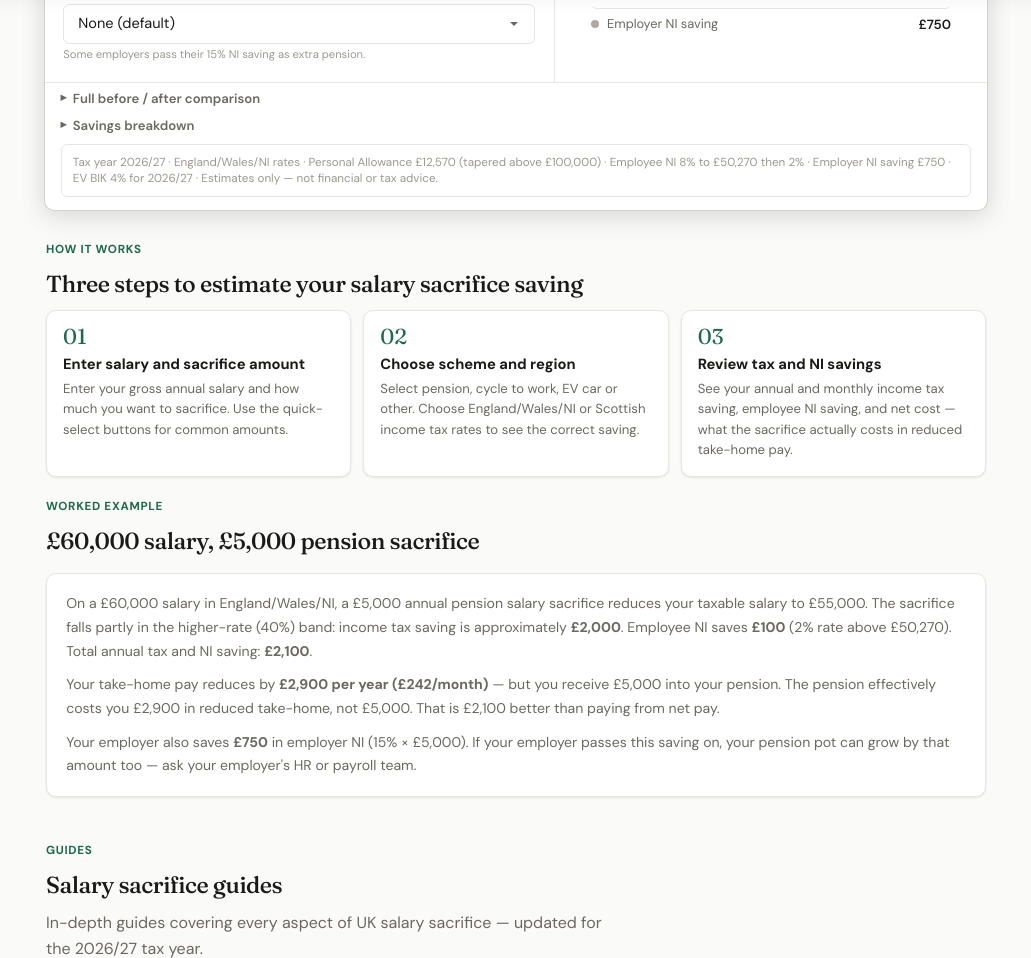
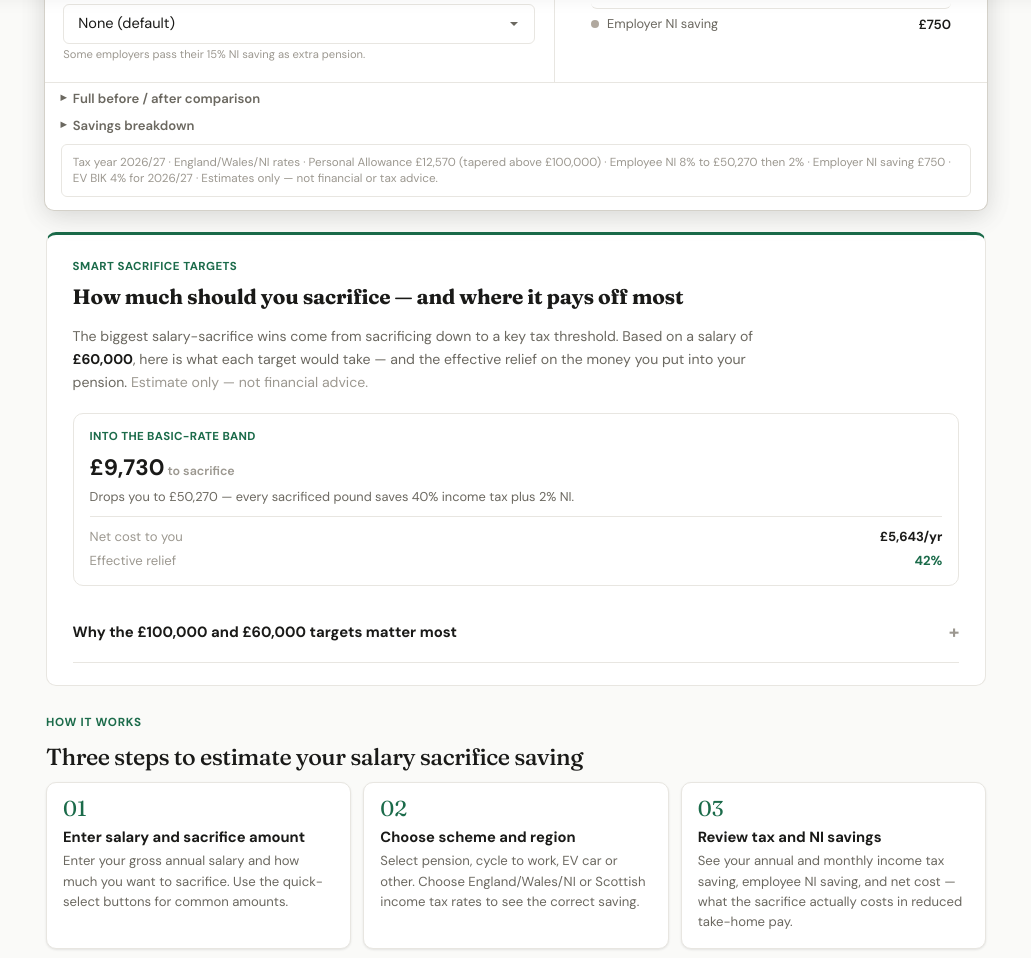
Before and after one commit to MaxSkippGriff/uksalarysacrificecalculator, a Flask app: page / in a window 1280 px wide. Shown: the part 877-1835 px from the top of the page, without its empty margins (124-1155 px from the left). Run offline with Flask 3, Linux system fonts and the light colour scheme.

Commit message:
uksalarysacrifice: add Smart Sacrifice Targets optimiser (functional differentiator)
The feature no other salary-sacrifice calculator has: target-based optimisation showing how much to
sacrifice to hit the key tax thresholds, and the effective relief at each.

- 100% client-side: reuses the existing in-browser takeHome() engine (hooked into calculate(),
  recomputed on every input). NO server call, no DB, no API -> zero extra Cloud Run cost.
- Targets: drop to £100,000 (restore the full £12,570 Personal Allowance — the 60% band),
  drop to £60,000 (avoid the High Income Child Benefit Charge), drop to £50,270 (into basic rate).
- For each: sacrifice amount, net annual cost to take-home, and effective relief % — verified accurate
  vs the engine (e.g. £110k Restore-PA target = 62% effective relief; basic-rate = 42%). Shows a clear
  'no targets yet' state at/below £50,270. Plain British English, caveated, not financial advice.
  Styling/analytics/AdSense preserved.

Co-Authored-By: Claude Opus 4.8 (1M context) <noreply@anthropic.com>

```diff
--- a/templates/landing.html
+++ b/templates/landing.html
@@ -694,6 +694,23 @@ body {
   </div><!-- /calc-card -->
 </section>
 
+<!-- SMART SACRIFICE TARGETS — computed client-side from your salary (no server call) -->
+<section class="section" id="smart-targets" style="padding-top:0.4rem;padding-bottom:0.75rem;scroll-margin-top:90px;">
+  <div style="background:var(--surface,#fff);border:1.5px solid var(--border,#e5e1da);border-top:3px solid var(--accent,#1B6B4A);border-radius:var(--radius,14px);padding:1.4rem 1.6rem;">
+    <div style="font-size:0.72rem;font-weight:700;letter-spacing:0.04em;text-transform:uppercase;color:var(--accent,#1B6B4A);">Smart sacrifice targets</div>
+    <h2 style="font-size:1.3rem;font-weight:700;color:var(--text-primary,#1a1a1a);margin:0.25rem 0 0;letter-spacing:-0.01em;">How much should you sacrifice — and where it pays off most</h2>
+    <p style="font-size:0.88rem;color:var(--text-secondary,#555);line-height:1.65;margin:0.7rem 0 0;max-width:700px;">The biggest salary-sacrifice wins come from sacrificing down to a key tax threshold. Based on a salary of <strong id="st-salary" style="color:var(--text-primary,#1a1a1a);">£60,000</strong>, here is what each target would take — and the effective relief on the money you put into your pension. <span style="color:var(--text-tertiary,#888);">Estimate only — not financial advice.</span></p>
+
+    <div id="targets-list" style="display:grid;grid-template-columns:repeat(auto-fit,minmax(240px,1fr));gap:0.8rem;margin-top:1.15rem;"></div>
+
+    <div id="targets-none" style="display:none;margin-top:1rem;padding:0.85rem 1rem;background:var(--accent-light,#eef6f1);border:1px solid var(--border,#e5e1da);border-radius:var(--radius,14px);font-size:0.86rem;color:var(--text-secondary,#555);line-height:1.6;">
+      Your salary is at or below the £50,270 higher-rate threshold, so these threshold-based targets don't apply yet. Salary sacrifice still saves you 20% income tax and 8% National Insurance on every pound sacrificed — see the result above.
+    </div>
+
+    <details class="faq-item" style="margin-top:1.1rem;"><summary class="faq-q" style="cursor:pointer;font-weight:700;">Why the £100,000 and £60,000 targets matter most</summary><div class="faq-a" style="font-size:0.86rem;color:var(--text-secondary,#555);line-height:1.7;padding-top:0.5rem;">Between £100,000 and £125,140 you lose £1 of your £12,570 Personal Allowance for every £2 earned, creating an <strong>effective 60% tax rate</strong> — so sacrificing in this band gives the highest relief of all. Between £60,000 and £80,000 the High Income Child Benefit Charge claws back Child Benefit if you or your partner claim it, so sacrificing under £60,000 can be worth far more than the headline tax saving. These figures use your full take-home before and after, so the relief shown already accounts for the taper.</div></details>
+  </div>
+</section>
+
 <!-- HOW IT WORKS -->
 <section class="section" id="how-it-works" style="padding-top:0.9rem;padding-bottom:0.75rem;">
   <div class="section-label">How it works</div>
@@ -1107,6 +1124,41 @@ function calculate() {
   // Sticky bar
   setText('srAfter', fmt(after.annual) + '/yr');
   setText('srSaving', fmt(taxSaving + niSaving) + '/yr');
+
+  updateTargets(gross, region);
+}
+
+// Smart sacrifice targets — reuses takeHome() so the effective relief already reflects the
+// 60% Personal-Allowance-taper band. Pure client-side, no server call.
+function updateTargets(gross, region) {
+  const salEl = document.getElementById('st-salary'); if (salEl) salEl.textContent = fmt(gross);
+  const list = document.getElementById('targets-list');
+  const none = document.getElementById('targets-none');
+  if (!list) return;
+  const defs = [
+    { th: 100000, tag: 'Restore Personal Allowance', detail: 'Drops you to £100,000 and restores your full £12,570 tax-free allowance — the 60% effective-rate band.' },
+    { th: 60000,  tag: 'Avoid Child Benefit charge', detail: 'Drops you to £60,000 — removes the High Income Child Benefit Charge if you or your partner claim it.' },
+    { th: 50270,  tag: 'Into the basic-rate band',   detail: 'Drops you to £50,270 — every sacrificed pound saves 40% income tax plus 2% NI.' },
+  ];
+  const before = takeHome(gross, region);
+  let html = '';
+  for (const d of defs) {
+    if (gross > d.th + 1) {
+      const sac = gross - d.th;
+      const after = takeHome(d.th, region);
+      const netCost = Math.max(0, before.annual - after.annual);
+      const relief = sac > 0 ? Math.round((1 - netCost / sac) * 100) : 0;
+      html += '<div style="border:1px solid var(--border,#e5e1da);border-radius:var(--radius,14px);padding:0.9rem 1rem;background:var(--surface,#fff);">'
+        + '<div style="font-size:0.72rem;font-weight:700;color:var(--accent,#1B6B4A);text-transform:uppercase;letter-spacing:0.03em;">' + d.tag + '</div>'
+        + '<div style="font-size:1.4rem;font-weight:800;color:var(--text-primary,#1a1a1a);font-variant-numeric:tabular-nums;margin:0.2rem 0 0.1rem;">' + fmt(sac) + '<span style="font-size:0.78rem;font-weight:600;color:var(--text-tertiary,#888);"> to sacrifice</span></div>'
+        + '<div style="font-size:0.8rem;color:var(--text-secondary,#555);line-height:1.5;">' + d.detail + '</div>'
+        + '<div style="display:flex;justify-content:space-between;margin-top:0.6rem;padding-top:0.55rem;border-top:1px solid var(--border,#e5e1da);font-size:0.82rem;"><span style="color:var(--text-tertiary,#888);">Net cost to you</span><span style="font-weight:700;color:var(--text-primary,#1a1a1a);font-variant-numeric:tabular-nums;">' + fmt(netCost) + '/yr</span></div>'
+        + '<div style="display:flex;justify-content:space-between;font-size:0.82rem;margin-top:0.2rem;"><span style="color:var(--text-tertiary,#888);">Effective relief</span><span style="font-weight:800;color:var(--accent,#1B6B4A);">' + relief + '%</span></div>'
+        + '</div>';
+    }
+  }
+  if (html) { list.innerHTML = html; list.style.display = ''; if (none) none.style.display = 'none'; }
+  else { list.innerHTML = ''; list.style.display = 'none'; if (none) none.style.display = 'block'; }
 }
 
 function setSalary(v) {
```
